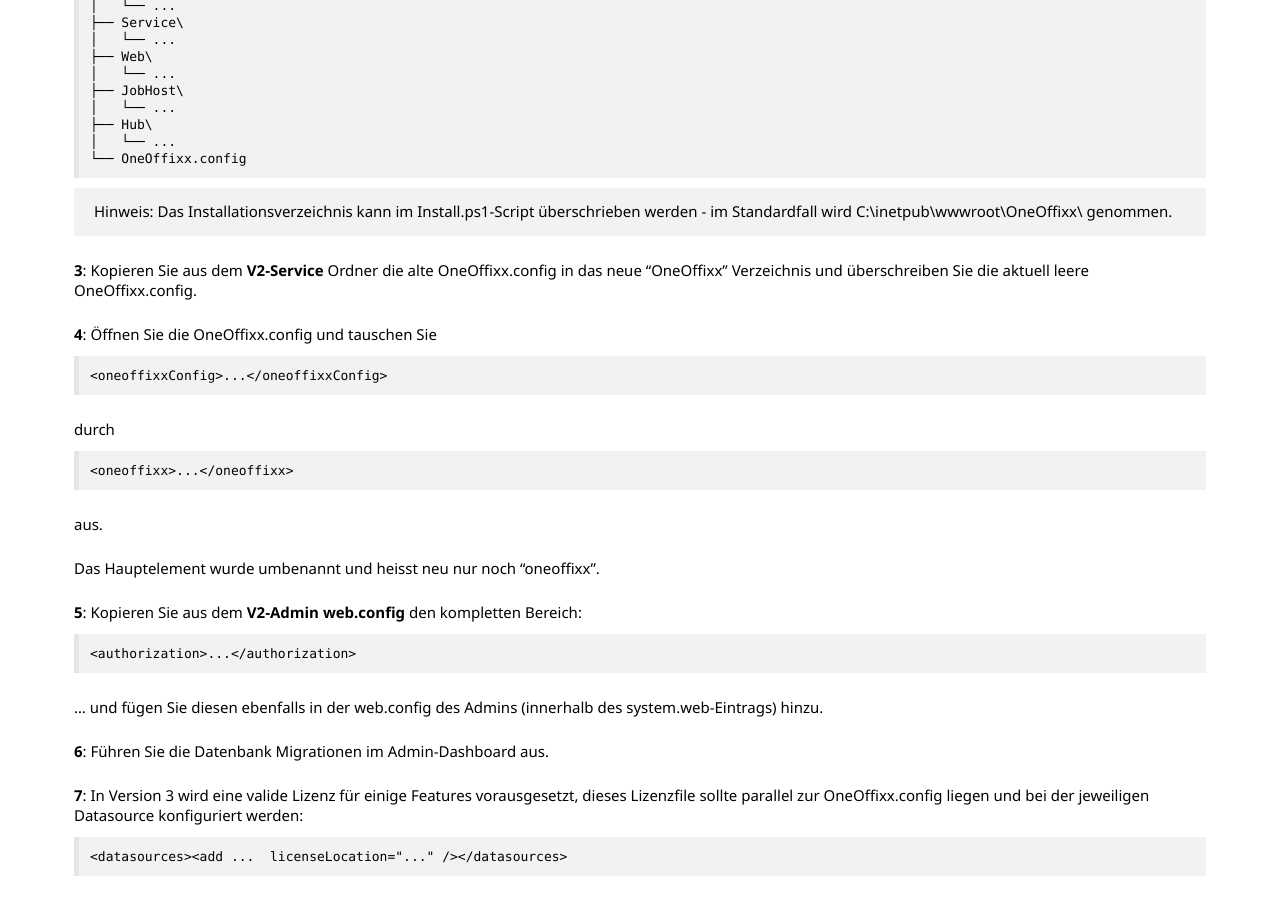
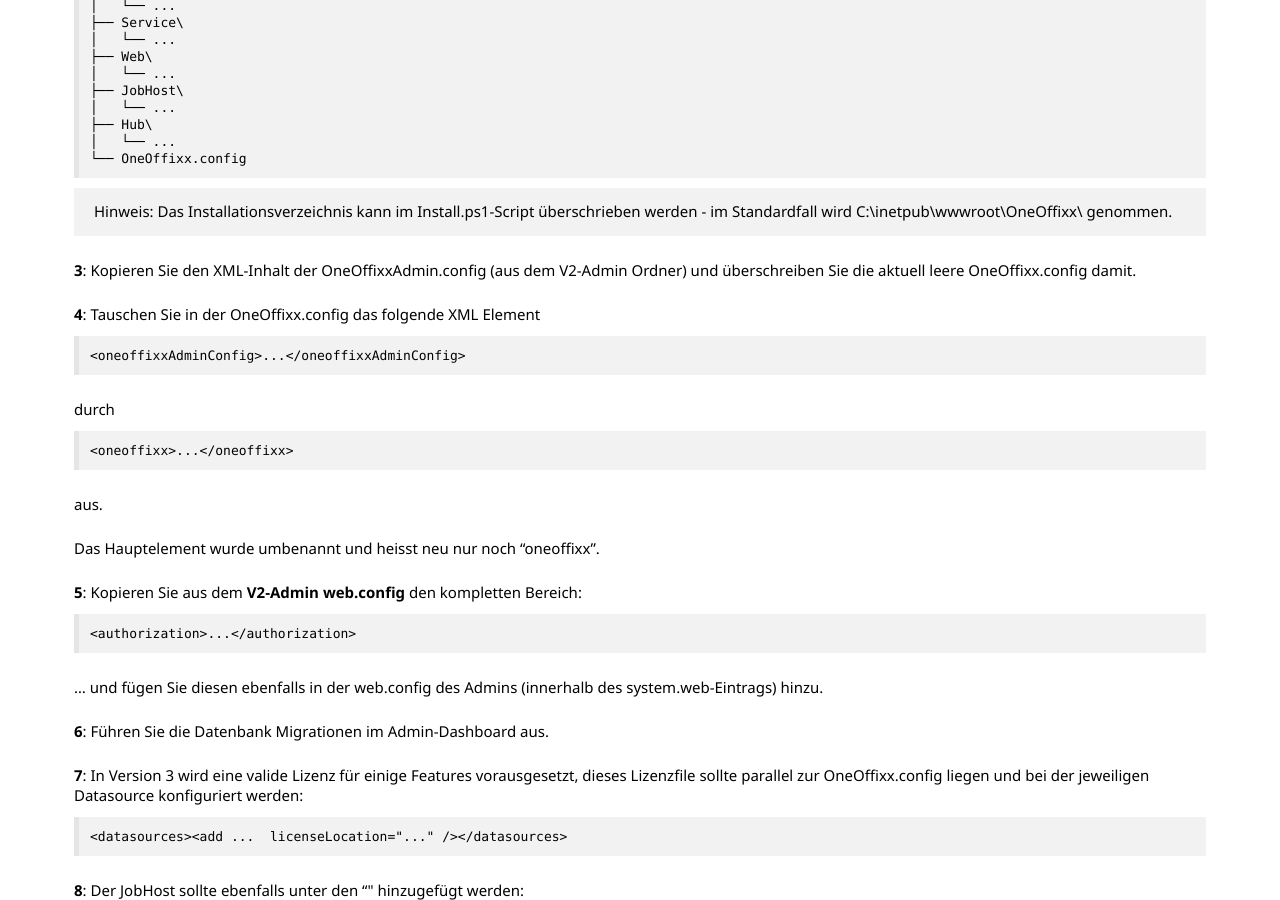
Before and after one commit to primesoft-group/oneoffixx-docs, a Jekyll site: the page built from _pages/install/de/server-update.md, in a window 1280 px wide and 900 px high, scrolled down 1082 px. Built offline with Jekyll 4.4.1, drawn with Linux system fonts in a browser that asks for light colours; nearby versions of some CDN libraries; some web fonts are replaced.

Commit message:
Update server-update.md

````diff
--- a/_pages/install/de/server-update.md
+++ b/_pages/install/de/server-update.md
@@ -51,12 +51,12 @@
 
 {% include alert.html type="info" text="Hinweis: Das Installationsverzeichnis kann im Install.ps1-Script überschrieben werden - im Standardfall wird C:\inetpub\wwwroot\OneOffixx\ genommen." %}
 
-__3__: Kopieren Sie aus dem __V2-Service__ Ordner die alte OneOffixx.config in das neue "OneOffixx" Verzeichnis und überschreiben Sie die aktuell leere OneOffixx.config.
+__3__: Kopieren Sie den XML-Inhalt der OneOffixxAdmin.config (aus dem V2-Admin Ordner) und überschreiben Sie die aktuell leere OneOffixx.config damit.
 
-__4__: Öffnen Sie die OneOffixx.config und tauschen Sie
+__4__: Tauschen Sie in der OneOffixx.config das folgende XML Element
 
 ```
-<oneoffixxConfig>...</oneoffixxConfig>
+<oneoffixxAdminConfig>...</oneoffixxAdminConfig>
 ```
 
 durch
````
